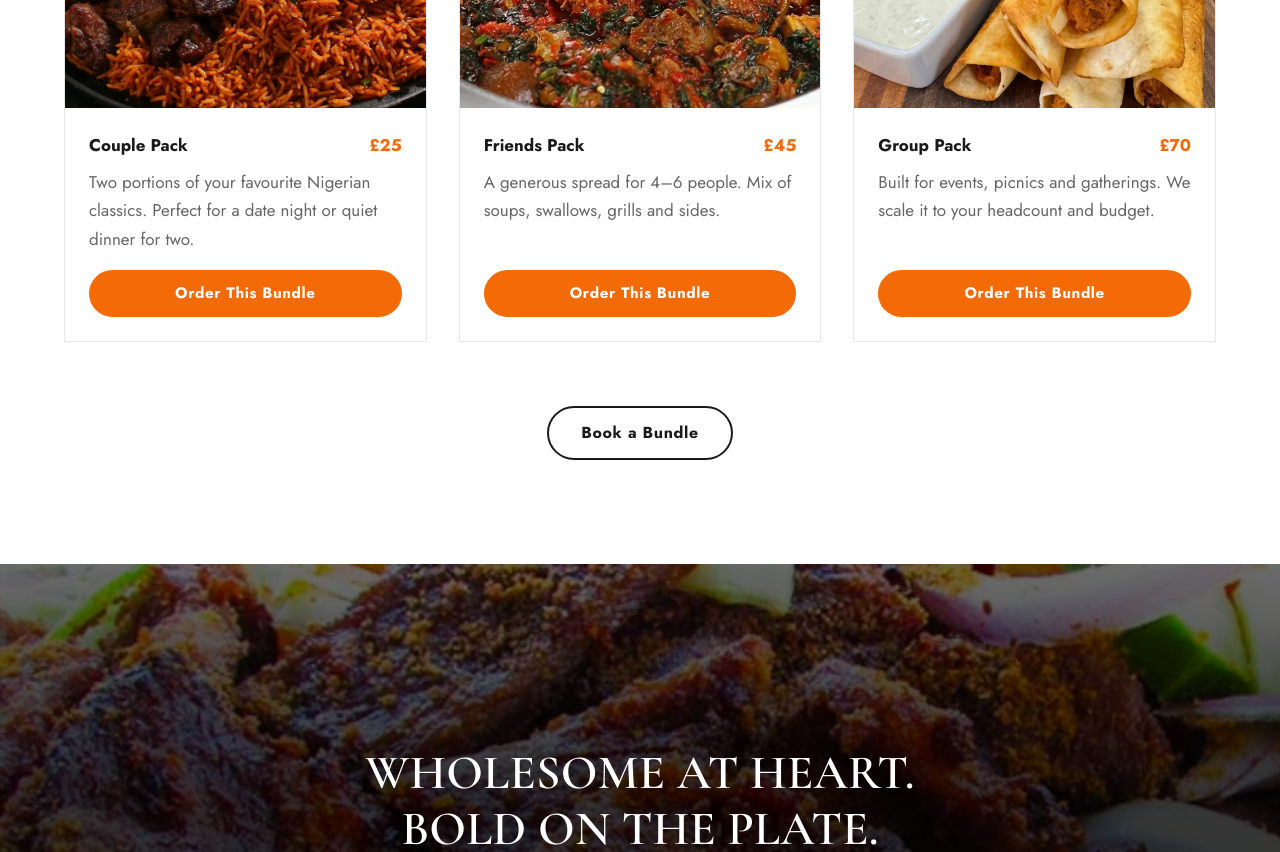
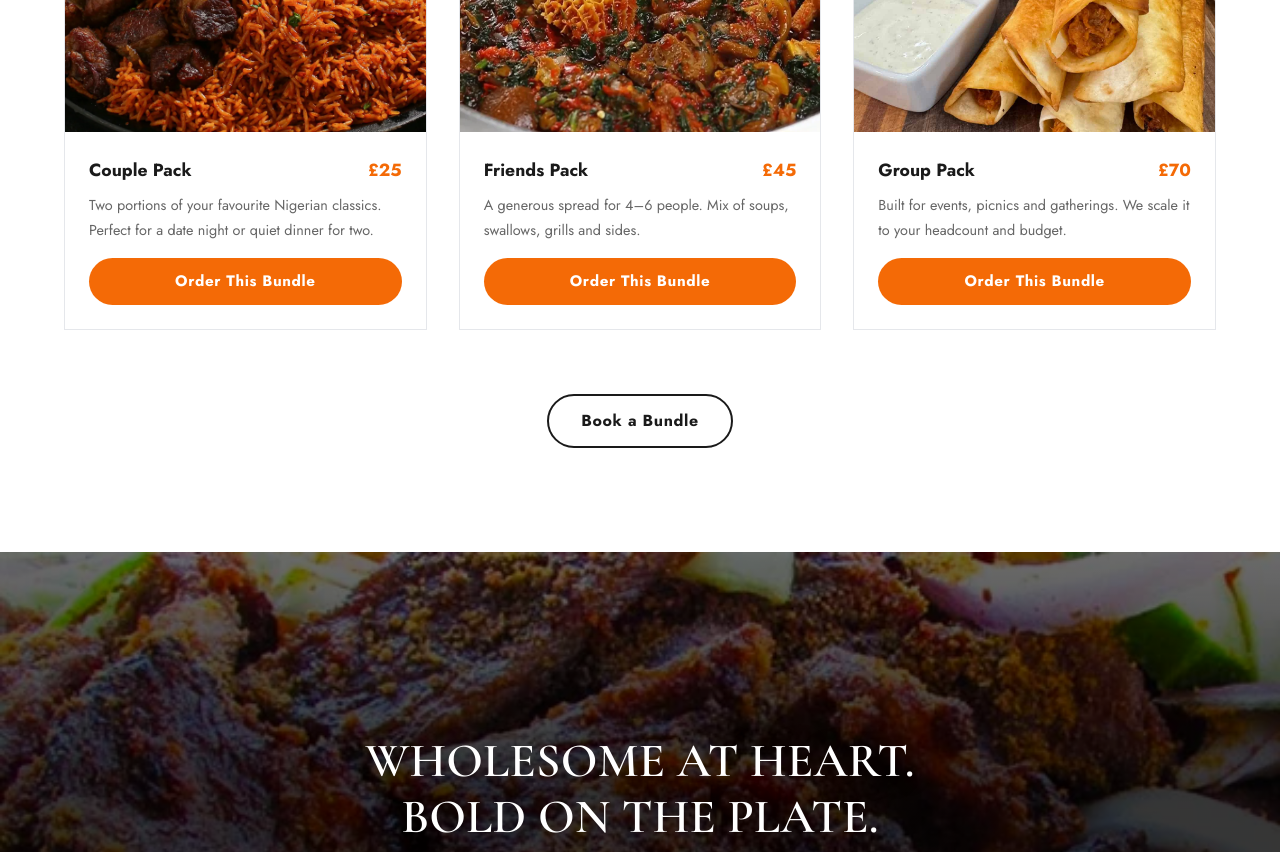
Before and after one commit to Honeyspice/honeyspicecuisine, a React (Create React App) app in the folder frontend/: page / in a window 1280 px wide. Shown: the part 2680-3532 px from the top of the page. Built offline with nearby package versions, Linux system fonts and the light colour scheme; no server answers.

Commit message:
fix(theme): replace responsiveFontSizes with fluid type so sx sizes are not overridden

```diff
--- a/frontend/src/components/Navbar.js
+++ b/frontend/src/components/Navbar.js
@@ -824,21 +824,17 @@ const DesktopNavbar = ({ pathname, itemCount, cartBadgeSx, subtotal, cuisineMenu
             >
               <ShoppingCartOutlinedIcon sx={{ fontSize: 22, color: 'white' }} />
             </Badge>
-            {/* One line, not two stacked. Sizes are set per breakpoint because
-                the theme calls responsiveFontSizes(), which sets Typography sizes
-                inside media queries; a plain 12px here has equal specificity and
-                lost to them above 600px, so these labels rendered at 17px inside
-                a 44px pill. Same trap as the homepage tagline.
+            {/* One line, not two stacked.
 
                 The total shows only when there is one. "£0.00" said nothing
                 except that the basket was empty, which the absent badge already
                 says more quietly. */}
             <Box sx={{ display: 'flex', alignItems: 'baseline', gap: 0.75 }}>
-              <Typography sx={{ fontSize: { xs: '12px', sm: '12px', md: '12px', lg: '12px' }, fontWeight: 700, color: 'white', m: 0 }}>
+              <Typography sx={{ fontSize: '12px', fontWeight: 700, color: 'white', m: 0 }}>
                 Cart
               </Typography>
               {hasItems && (
-                <Typography sx={{ fontSize: { xs: '12px', sm: '12px', md: '12px', lg: '12px' }, fontWeight: 600, color: 'rgba(255, 255, 255, 0.96)', m: 0 }}>
+                <Typography sx={{ fontSize: '12px', fontWeight: 600, color: 'rgba(255, 255, 255, 0.96)', m: 0 }}>
                   {formattedSubtotal}
                 </Typography>
               )}
--- a/frontend/src/pages/Home.js
+++ b/frontend/src/pages/Home.js
@@ -557,18 +557,7 @@ const Home = () => {
                 // 410px inside 327px on a 375px phone, so it wrapped and left
                 // "HEART." and "PLATE." stranded on lines of their own. The upper
                 // bound keeps the original 5rem display size on desktop.
-                //
-                // The same clamp is repeated per breakpoint on purpose. The theme
-                // calls responsiveFontSizes(), which sets h2 font sizes inside
-                // media queries; a single plain fontSize here has equal
-                // specificity and loses to them above 600px. Listing breakpoints
-                // makes sx emit its own media queries, which win.
-                fontSize: {
-                  xs: TAGLINE_SIZE,
-                  sm: TAGLINE_SIZE,
-                  md: TAGLINE_SIZE,
-                  lg: TAGLINE_SIZE,
-                },
+                fontSize: TAGLINE_SIZE,
                 lineHeight: 1.15,
                 // Capitals need more room between them than lowercase, so the
                 // theme's negative tracking works against this uppercase line.
--- a/frontend/src/pages/Menu.js
+++ b/frontend/src/pages/Menu.js
@@ -18,13 +18,6 @@ import AddToCartControl from '../components/AddToCartControl';
 import { MENU_CATEGORIES, BUNDLES } from '../data/menu';
 // Menu data lives in src/data/menu.js so search reads the same definition.
 
-
-// Typography inside sx must be declared per breakpoint. The theme calls
-// responsiveFontSizes(), which sets Typography font sizes inside media queries
-// on the same generated class, so a plain fontSize has equal specificity and
-// loses above 600px. Every plain size on the bundle card was being flattened to
-// 16.97px, which is why the name, price and description all read the same.
-const fixed = (rem) => ({ xs: rem, sm: rem, md: rem, lg: rem });
 
 const TABS = [
   { id: 'all', label: 'All Items' },
@@ -354,7 +347,7 @@ const Menu = () => {
                         {/* Bundle details */}
                         <Box sx={{ p: { xs: 2.5, sm: 3 }, flexGrow: 1, display: 'flex', flexDirection: 'column' }}>
                           <Box sx={{ display: 'flex', justifyContent: 'space-between', alignItems: 'flex-start', mb: 1 }}>
-                            <Typography sx={{ fontWeight: 800, fontSize: fixed('1.15rem'), color: 'text.primary', lineHeight: 1.2 }}>
+                            <Typography sx={{ fontWeight: 800, fontSize: '1.15rem', color: 'text.primary', lineHeight: 1.2 }}>
                               {bundle.name}
                             </Typography>
                             {/* Plain type, matching the item cards. */}
@@ -362,7 +355,7 @@ const Menu = () => {
                               component="span"
                               sx={{
                                 fontWeight: 800,
-                                fontSize: fixed('1.15rem'),
+                                fontSize: '1.15rem',
                                 color: '#1A1A1A',
                                 ml: 1,
                                 flexShrink: 0,
@@ -373,7 +366,7 @@ const Menu = () => {
                             </Typography>
                           </Box>
 
-                          <Typography color="text.secondary" sx={{ fontSize: fixed('0.875rem'), lineHeight: 1.6, mb: 2 }}>
+                          <Typography color="text.secondary" sx={{ fontSize: '0.875rem', lineHeight: 1.6, mb: 2 }}>
                             {bundle.desc}
                           </Typography>
 
@@ -383,7 +376,7 @@ const Menu = () => {
                               <Box
                                 component="li"
                                 key={item}
-                                sx={{ fontSize: fixed('0.85rem'), color: 'text.secondary', lineHeight: 1.85 }}
+                                sx={{ fontSize: '0.85rem', color: 'text.secondary', lineHeight: 1.85 }}
                               >
                                 {item}
                               </Box>
--- a/frontend/src/pages/Reservation.js
+++ b/frontend/src/pages/Reservation.js
@@ -45,15 +45,6 @@ const GradientButton = styled(Button)(({ theme }) => ({
     boxShadow: '0 6px 25px rgba(244, 106, 6, 0.4)',
   },
 }));
-
-// Sowo provider profile. Booking, payment protection, the booking record and the
-// verified review all live there; the food, chef, menus and story live here.
-// Sizes inside sx must be declared per breakpoint. The theme calls
-// responsiveFontSizes(), which sets Typography sizes inside media queries on the
-// same generated class, so a plain fontSize has equal specificity and loses
-// above 600px. Plain values here were being flattened to 16.97px, which
-// collapsed the service names into their own descriptions.
-const fixed = (rem) => ({ xs: rem, sm: rem, md: rem, lg: rem });
 
 const SOWO_PROFILE_URL = 'https://usesowo.com/provider/honeyspice-cuisine-85677b63';
 
@@ -327,10 +318,10 @@ const eventTypes = [
                       pt: 1.75,
                     }}
                   >
-                    <Typography sx={{ fontWeight: 700, fontSize: fixed('1.02rem'), color: 'text.primary', mb: 0.75 }}>
+                    <Typography sx={{ fontWeight: 700, fontSize: '1.02rem', color: 'text.primary', mb: 0.75 }}>
                       {service.name}
                     </Typography>
-                    <Typography sx={{ color: 'text.secondary', fontSize: fixed('0.88rem'), lineHeight: 1.65 }}>
+                    <Typography sx={{ color: 'text.secondary', fontSize: '0.88rem', lineHeight: 1.65 }}>
                       {service.blurb}
                     </Typography>
                   </Box>
@@ -373,7 +364,7 @@ const eventTypes = [
               >
                 Book on Sowo
               </Box>
-              <Typography sx={{ color: 'text.secondary', fontSize: fixed('0.88rem') }}>
+              <Typography sx={{ color: 'text.secondary', fontSize: '0.88rem' }}>
                 Three services, from £150. Prices and availability on the profile.
               </Typography>
             </Box>
--- a/frontend/src/theme.js
+++ b/frontend/src/theme.js
@@ -1,4 +1,34 @@
-import { createTheme, responsiveFontSizes, alpha } from '@mui/material/styles';
+import { createTheme, alpha } from '@mui/material/styles';
+
+// Fluid type, replacing responsiveFontSizes().
+//
+// responsiveFontSizes() emitted each variant's size inside min-width media
+// queries. MUI merges the variant styles and any sx into a single generated
+// class, and inside one rule set a matching media-query declaration beats a
+// plain one written earlier. So every plain `fontSize` in sx was silently
+// overridden above 600px. That bit four separate places: the homepage tagline
+// rendered at 79px instead of 48, the cart labels at 17px instead of 12, and
+// the bundle cards and the Sowo block had their whole scale flattened to a
+// uniform 16.97px.
+//
+// clamp() is one plain declaration with no media query, so a fontSize in sx
+// overrides it the way anyone would expect, and the type is fluid between
+// breakpoints rather than stepping at them.
+//
+// Ranges match what responsiveFontSizes produced, so nothing resizes: its
+// formula is min = (max - 1) / factor + 1, with factor 1.4, and variants at or
+// below 1rem were never scaled.
+const MIN_VW = 375;
+const MAX_VW = 1280;
+
+const fluid = (minRem, maxRem) => {
+  if (minRem === maxRem) return `${maxRem}rem`;
+  const slope = ((maxRem - minRem) / ((MAX_VW - MIN_VW) / 16)) * 100;
+  const intercept = minRem - (slope / 100) * (MIN_VW / 16);
+  return `clamp(${minRem}rem, ${intercept.toFixed(4)}rem + ${slope.toFixed(4)}vw, ${maxRem}rem)`;
+};
+
+
 
 let theme = createTheme({
   palette: {
@@ -60,45 +90,45 @@ let theme = createTheme({
     h1: {
       fontFamily: '"Cormorant Garamond", "Georgia", serif',
       fontWeight: 600,
-      fontSize: '3rem',
+      fontSize: fluid(2.4286, 3),
       lineHeight: 1.1,
       letterSpacing: '-0.01em',
     },
     h2: {
       fontFamily: '"Cormorant Garamond", "Georgia", serif',
       fontWeight: 600,
-      fontSize: '2rem',
+      fontSize: fluid(1.7143, 2),
       lineHeight: 1.2,
       letterSpacing: '-0.01em',
     },
     h3: {
       fontFamily: '"Cormorant Garamond", "Georgia", serif',
       fontWeight: 600,
-      fontSize: '1.875rem',
+      fontSize: fluid(1.625, 1.875),
       lineHeight: 1.25,
       letterSpacing: '0',
     },
     h4: {
       fontFamily: '"Cormorant Garamond", "Georgia", serif',
       fontWeight: 600,
-      fontSize: '1.5rem',
+      fontSize: fluid(1.3571, 1.5),
       lineHeight: 1.3,
     },
     h5: {
       fontFamily: '"Cormorant Garamond", "Georgia", serif',
       fontWeight: 600,
-      fontSize: '1.25rem',
+      fontSize: fluid(1.1786, 1.25),
       lineHeight: 1.35,
     },
     h6: {
       fontFamily: '"Cormorant Garamond", "Georgia", serif',
       fontWeight: 600,
-      fontSize: '1.125rem',
+      fontSize: fluid(1.0893, 1.125),
       lineHeight: 1.4,
     },
     body1: {
       fontFamily: '"Jost", "Helvetica", "Arial", sans-serif',
-      fontSize: '1.02rem',
+      fontSize: fluid(1.0143, 1.02),
       lineHeight: 1.65,
       fontWeight: 400,
     },
@@ -355,6 +385,5 @@ let theme = createTheme({
   },
 });
 
-theme = responsiveFontSizes(theme, { factor: 1.4 });
 
 export default theme;
```
